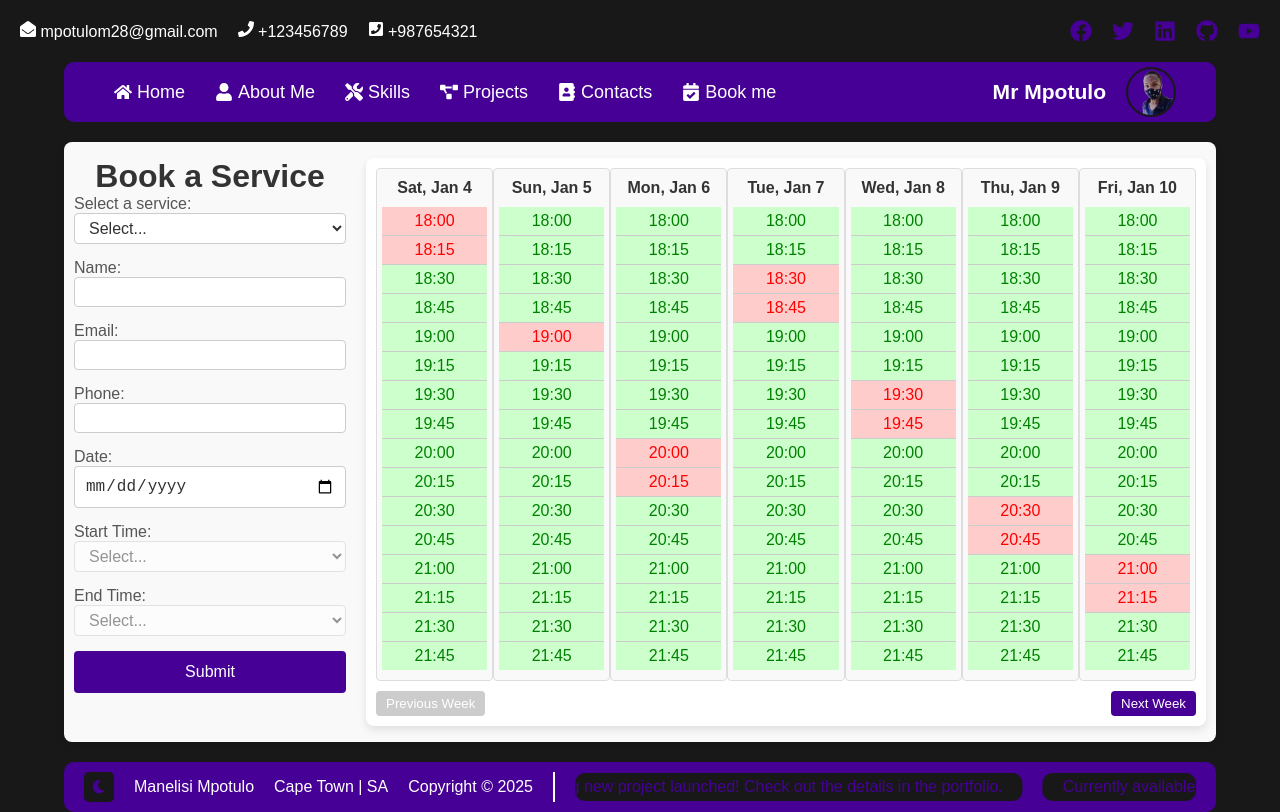
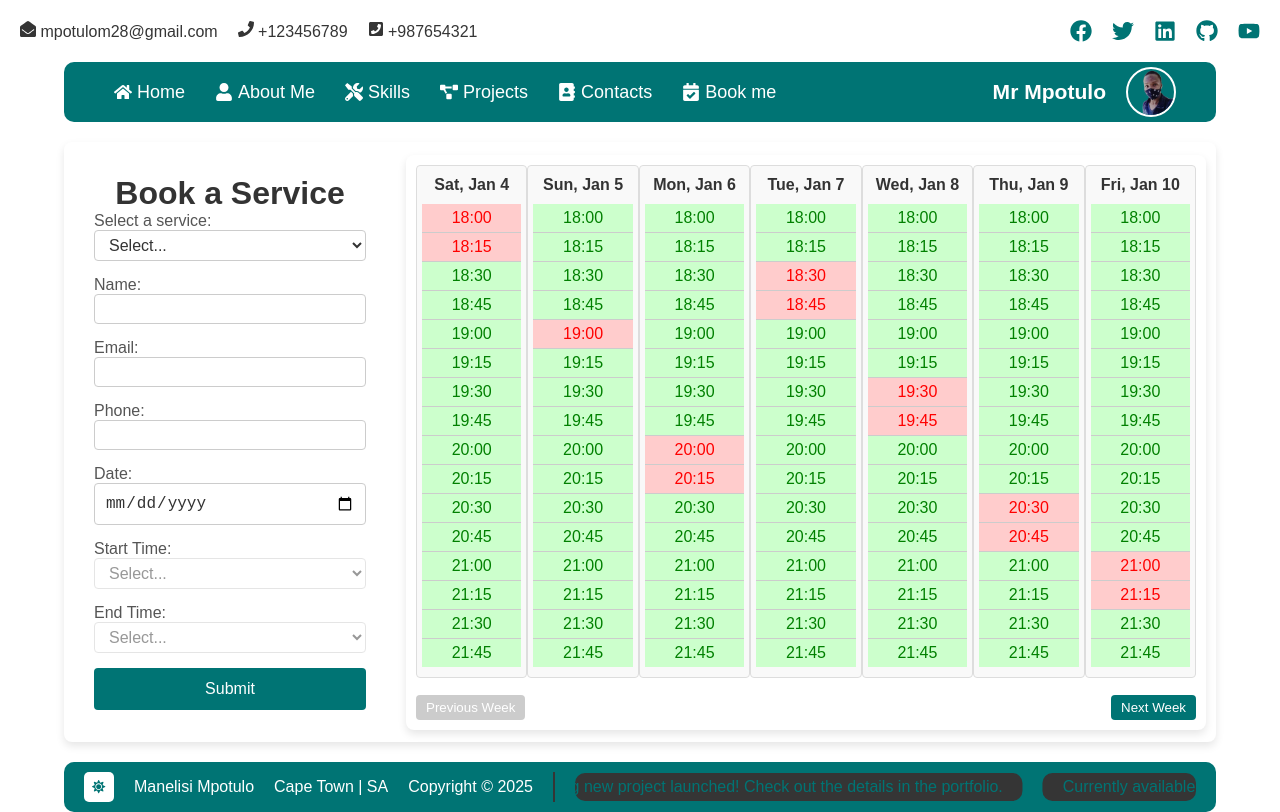
Before and after one commit to mmpotulo28/portfolio-next-v2, a Next.js app: page /bookings in a window 1280 px wide. Built offline with nearby package versions, Linux system fonts and the light colour scheme.

Commit message:
Refactor styles for Availability, BookingForm, Footer, UnderDev, and global settings; update theme to light mode and enhance SEO metadata

```diff
--- a/src/components/Availability/Availability.module.css
+++ b/src/components/Availability/Availability.module.css
@@ -1,12 +1,15 @@
 .availability {
 	padding: 10px;
-	background-color: #fff;
 	border-radius: 8px;
 	box-shadow: 0 4px 8px rgba(0, 0, 0, 0.1);
 	flex: 1;
 	margin-inline: auto;
 	overflow: hidden;
 	max-width: 100%;
+	background-color: white;
+	display: flex;
+	flex-direction: column;
+	justify-content: space-between;
 }
 
 .schedule {
--- a/src/components/BookingForm/BookingForm.module.css
+++ b/src/components/BookingForm/BookingForm.module.css
@@ -3,6 +3,12 @@
 	flex-direction: column;
 	gap: 15px;
 	flex: 1;
+}
+
+.page {
+	background-color: white;
+	padding: 20px;
+	border-radius: 10px;
 }
 
 .page label {
--- a/src/components/Footer/footer.module.css
+++ b/src/components/Footer/footer.module.css
@@ -92,7 +92,7 @@
 	align-items: center;
 	gap: 10px;
 	padding: 5px 20px;
-	background-color: var(--background);
+	background-color: var(--foreground);
 	color: var(--theme-color);
 	border-radius: 10px;
 	text-wrap: nowrap;
--- a/src/components/UnderDev/under-dev.module.css
+++ b/src/components/UnderDev/under-dev.module.css
@@ -7,6 +7,7 @@
 	width: fit-content;
 	padding: 20px;
 	border-radius: 10px;
+	color: white;
 }
 
 .countdown {
@@ -36,6 +37,7 @@
 	align-items: center;
 	gap: 10px;
 	background-color: var(--background);
+	color: var(--foreground);
 	padding: 10px;
 	border-radius: 10px;
 }
--- a/src/context/GlobalContext.tsx
+++ b/src/context/GlobalContext.tsx
@@ -15,13 +15,13 @@ const GlobalContext = createContext<GlobalContextProps | undefined>(undefined);
 const GlobalProvider = ({ children }: { children: ReactNode }) => {
 	const [isImgModalOpen, setIsImgModalOpen] = useState(false);
 	const [imgModalData, setImgModalData] = useState({ src: "", alt: "" });
-	const [theme, setTheme] = useState("dark");
+	const [theme, setTheme] = useState("light");
 
 	useEffect(() => {
 		if (typeof window !== "undefined") {
 			const preferredTheme = window.matchMedia("(prefers-color-scheme: dark)").matches
-				? "dark"
-				: "dark";
+				? "light"
+				: "light";
 			setTheme(preferredTheme);
 		}
 	}, []);
--- a/src/pages/bookings/bookings.module.css
+++ b/src/pages/bookings/bookings.module.css
@@ -7,7 +7,7 @@
 	max-width: 90%;
 	min-width: 80%;
 	margin: 20px auto;
-	background-color: #f9f9f9;
+	background-color: var(--background);
 	border-radius: 8px;
 	box-shadow: 0 4px 8px rgba(0, 0, 0, 0.1);
 }
--- a/src/pages/bookings/index.tsx
+++ b/src/pages/bookings/index.tsx
@@ -1,3 +1,4 @@
+import Head from "next/head";
 import styles from "./bookings.module.css";
 import Availability from "@/components/Availability";
 import BookingForm from "@/components/BookingForm";
@@ -6,6 +7,40 @@ import { BookingProvider } from "@/context/BookingContext";
 export default function Booking() {
 	return (
 		<BookingProvider>
+			<Head>
+				<title>Booking - Manelisi Mpotulo</title>
+				<meta
+					name="description"
+					content="Book a session with Manelisi Mpotulo. Check availability and fill out the booking form to schedule your appointment. Services include Web Development, Java and JavaScript tutoring, and IT support services."
+				/>
+				<meta
+					name="keywords"
+					content="booking, appointment, availability, Web Development, Java, JavaScript tutoring, IT support, Manelisi Mpotulo"
+				/>
+				<meta name="author" content="Manelisi Mpotulo" />
+				<meta name="robots" content="index, follow" />
+				<meta property="og:title" content="Booking - Manelisi Mpotulo" />
+				<meta
+					property="og:description"
+					content="Book a session with Manelisi Mpotulo. Check availability and fill out the booking form to schedule your appointment. Services include Web Development, Java and JavaScript tutoring, and IT support services."
+				/>
+				<meta property="og:type" content="website" />
+				<meta property="og:url" content="https://manelisi.mpotulo.com/bookings" />
+				<meta
+					property="og:image"
+					content="https://manelisi.mpotulo.com/images/booking-thumbnail.jpg"
+				/>
+				<meta name="twitter:card" content="summary_large_image" />
+				<meta name="twitter:title" content="Booking - Manelisi Mpotulo" />
+				<meta
+					name="twitter:description"
+					content="Book a session with Manelisi Mpotulo. Check availability and fill out the booking form to schedule your appointment. Services include Web Development, Java and JavaScript tutoring, and IT support services."
+				/>
+				<meta
+					name="twitter:image"
+					content="https://manelisi.mpotulo.com/images/booking-thumbnail.jpg"
+				/>
+			</Head>
 			<div className={styles.page}>
 				<div className={styles.container}>
 					<BookingForm />
--- a/src/styles/globals.css
+++ b/src/styles/globals.css
@@ -1,7 +1,7 @@
 :root {
 	--background: #ffffff;
 	--foreground: #353535;
-	--theme-color: #460096;
+	--theme-color: rgb(0, 116, 116);
 	--neutral-color: #82afce;
 	--fs-small: 16px;
 	--fs-medium: 18px;
@@ -17,7 +17,7 @@ body {
 }
 
 body .dark {
-	--background: #181818;
+	--background: #000000;
 	--foreground: #ffffff;
 
 	color: var(--foreground);
```
Also changed, not shown: src/pages/index.tsx (+38 -2 lines).
